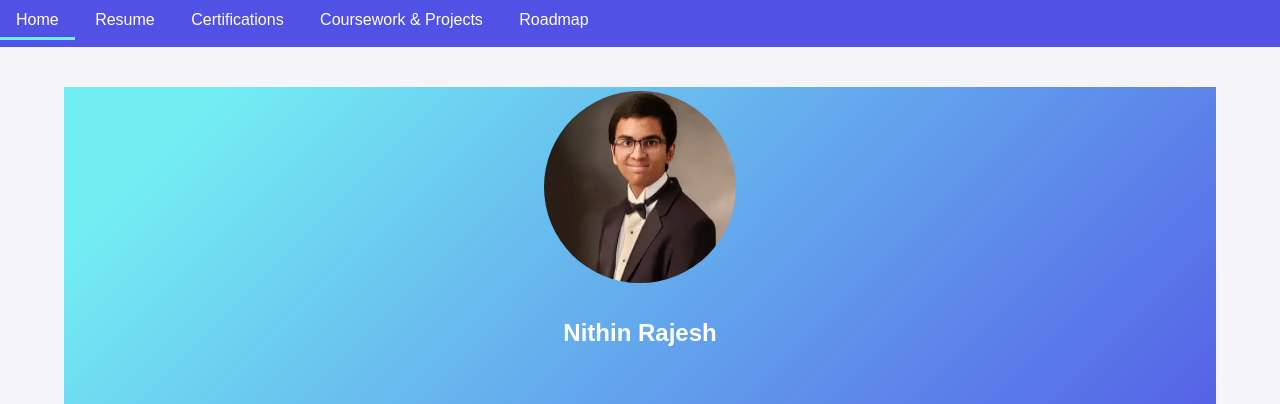
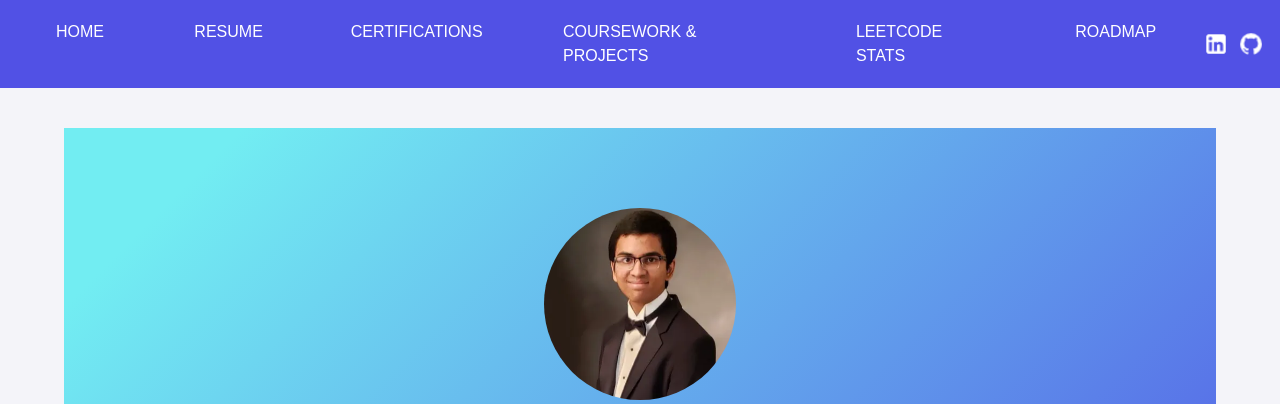
Before and after one commit to nrajesh2305/rough_portfolio_website, a website built with webpack: page src/template.html in a window 1280 px wide. Shown: the top 404 px of the page. Built offline with nearby package versions, Linux system fonts and the light colour scheme; files whose address does not match are found by name.

Commit message:
Finished most of the project, only one tab left I believe.

```diff
--- a/src/index.js
+++ b/src/index.js
@@ -9,3 +9,24 @@ function showTab(tabId, event) {
     });
     document.getElementById(tabId).classList.add('active'); // Show the selected tab
 }
+
+// Dynamically resize the iframe to fit the entire PDF
+function adjustPDFHeight() {
+    const pdfFrame = document.getElementById('pdf-frame');
+    const aspectRatio = 11 / 8.5; // Standard aspect ratio of a letter-size page
+    const containerWidth = pdfFrame.offsetWidth; // Get the width of the iframe container
+    pdfFrame.style.height = `${containerWidth * aspectRatio}px`; // Calculate and set height
+}
+
+// Adjust the height on page load and whenever the window resizes
+window.addEventListener('load', adjustPDFHeight);
+window.addEventListener('resize', adjustPDFHeight);
+
+// Add event listeners to the buttons
+document.getElementById('icon1').addEventListener('click', () => {
+    window.open('https://www.linkedin.com/in/nithin-rajesh-6194a1253/', '_blank');
+});
+
+document.getElementById('icon2').addEventListener('click', () => {
+    window.open('https://github.com/nrajesh2305', '_blank');
+});
--- a/src/style.css
+++ b/src/style.css
@@ -24,6 +24,13 @@ body {
     to { opacity: 1; }
 }
 
+.space-grotesk-font {
+    font-family: "Space Grotesk", sans-serif;
+    font-optical-sizing: auto;
+    font-weight: 400;
+    font-style: normal;
+}
+
 /* Tagline Styling */
 .tagline {
     font-size: 1.5rem; /* Adjust based on your preferred size */
@@ -33,6 +40,7 @@ body {
     margin-bottom: 1em; /* Space below */
     line-height: 1.6; /* Improves readability */
     font-weight: 300; /* Lighter font weight for elegance */
+    font-family: var(nav_font);
     text-shadow: 1px 1px 3px rgba(0, 0, 0, 0.5); /* Subtle shadow for depth */
     animation: fadeInTagline 1s ease-in-out; /* Optional animation */
 }
@@ -52,23 +60,35 @@ body {
 
 header {
     background-color: #333;
-    color: #fff;
-    width: 100%;
+    color: white;
+    display: flex;
+    justify-content: space-between; /* Space between nav links and icons */
+    align-items: center; /* Vertically align all items */
+    padding: 0.5em 1em;
     position: sticky;
     top: 0;
-    z-index: 10;
-    transition: background-color 0.3s ease;
+    z-index: 1000;
+    overflow: hidden; /* Ensure nothing overflows the navbar */
 }
 
 header:hover {
     background-color: #5151E5;
 }
 
+.nav-container {
+    display: flex;
+    flex-wrap: nowrap; /* Prevent wrapping to a new line */
+    gap: 1em; /* Add space between links */
+}
+
 .nav-container a {
     color: #fff;
+    font-family: 'Montserrat', sans-serif;
+    text-transform: uppercase;
+    font-weight: 50;
     text-decoration: none;
     font-size: 1rem;
-    padding: 0.5em 1em;
+    padding: 0.75em 2.5em;
     display: inline-block;
     position: relative;
     overflow: hidden;
@@ -91,6 +111,52 @@ header:hover {
     transform: scaleX(1);
 }
 
+.nav-buttons {
+    display: flex;
+    gap: 0.5em; /* Space between the two icons */
+    align-items: center; /* Vertically align icons in the nav bar */
+    flex-wrap: nowrap;
+
+}
+
+.nav-buttons button {
+    width: 2em; /* Circular size */
+    height: 2em;
+
+    background-color: transparent;
+    border: none;
+    border-radius: 50%; /* Circular shape */
+    background-size: cover; /* Fit the image */
+    cursor: pointer;
+    transition: transform 0.2s ease;
+}
+
+/* Button Hover Effect */
+.nav-buttons button:hover {
+    transform: scale(1.1); /* Slight zoom effect */
+}
+
+#icon1 {
+    background-image: url('/icons/linkedin-custom.png'); /* Replace with LinkedIn icon */
+    background-repeat: no-repeat;
+    background-position: center;
+    background-size: contain; /* Ensure the image fits well */
+}
+
+#icon2 {
+    background-image: url("/icons/github-custom.png"); /* Replace with GitHub icon */
+    background-repeat: no-repeat;
+    background-position: center;
+    background-size: contain;
+}
+
+@media (max-width: 768px) {
+    .nav-buttons button {
+        width: 2em; /* Smaller size for mobile */
+        height: 2em;
+    }
+}
+
 /* Hero Section */
 .hero {
     display: flex;
@@ -102,7 +168,6 @@ header:hover {
     flex: 1;
     text-align: center;
     width: 100%;
-    height: 60vh;
     transform: scale(1);
     animation: zoomIn 0.8s ease;
 }
@@ -227,3 +292,19 @@ footer {
     from { opacity: 0; transform: translateY(20px); }
     to { opacity: 1; transform: translateY(0); }
 }
+
+/* PDF Container Styling */
+.pdf-container {
+    margin-top: 1em;
+    width: 100%;
+    height: auto; /* Automatically adjusts based on content */
+    display: flex;
+    justify-content: center;
+    align-items: center;
+}
+
+.pdf-container iframe {
+    width: 100%; /* Full width of the container */
+    height: 100%; /* Full height to ensure visibility */
+    border: none;
+}
--- a/src/template.html
+++ b/src/template.html
@@ -3,19 +3,27 @@
 <head>
     <meta charset="UTF-8">
     <meta name="viewport" content="width=device-width, initial-scale=1.0">
-    <title>Your Name - Portfolio</title>
+    <title>Nithin Rajesh - Portfolio</title>
     <link rel="stylesheet" href="style.css">
+    <link rel="preconnect" href="https://fonts.googleapis.com">
+<link rel="preconnect" href="https://fonts.gstatic.com" crossorigin>
+<link href="https://fonts.googleapis.com/css2?family=Raleway:ital,wght@0,100..900;1,100..900&family=Roboto:ital,wght@0,100;0,300;0,400;0,500;0,700;0,900;1,100;1,300;1,400;1,500;1,700;1,900&family=Space+Grotesk:wght@300..700&display=swap" rel="stylesheet">
     <script src="index.js" defer></script>
 </head>
 <body>
     <header>
         <nav>
             <div class="nav-container">
-                <a href="#" onclick="showTab('home', event)">Home</a>
-                <a href="#" onclick="showTab('resume', event)">Resume</a>
-                <a href="#" onclick="showTab('certifications', event)">Certifications</a>
-                <a href="#" onclick="showTab('coursework', event)">Coursework & Projects</a>
-                <a href="#" onclick="showTab('roadmap', event)">Roadmap</a>
+                <a href="#" onclick="showTab('home', event)">HOME</a>
+                <a href="#" onclick="showTab('resume', event)">RESUME</a>
+                <a href="#" onclick="showTab('certifications', event)">CERTIFICATIONS</a>
+                <a href="#" onclick="showTab('coursework', event)">COURSEWORK & PROJECTS</a>
+                <a href="#" onclick="showTab('stats', event)">LEETCODE STATS</a>
+                <a href="#" onclick="showTab('roadmap', event)">ROADMAP</a>
+                <div class="nav-buttons">
+                    <button id="icon1"></button>
+                    <button id="icon2"></button>
+                </div>
             </div>
         </nav>
     </header>
@@ -34,9 +42,13 @@
         <section id="resume" class="tab-content">
             <div class="content-section">
                 <h2>Resume</h2>
-                <p>Download a PDF of my resume <a href="pdf/Your_Resume.pdf" download>here</a>.</p>
+                <p>Download a PDF of my resume <a href="Nithin - Resume 9-24-2024.pdf" download>here</a>.</p>
+                <div class="pdf-container">
+                    <iframe id="pdf-frame" src="Nithin - Resume 9-24-2024.pdf" frameborder="0"></iframe>
+                </div>
             </div>
         </section>
+
 
         <section id="certifications" class="tab-content">
             <div class="content-section">
```
Also changed, not shown: icons/github-custom.png (added), icons/linkedin-custom.png (added), 1 other file.
